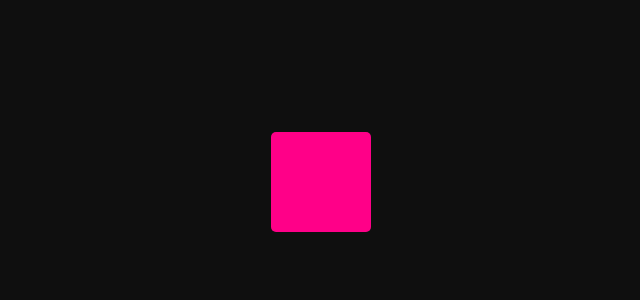
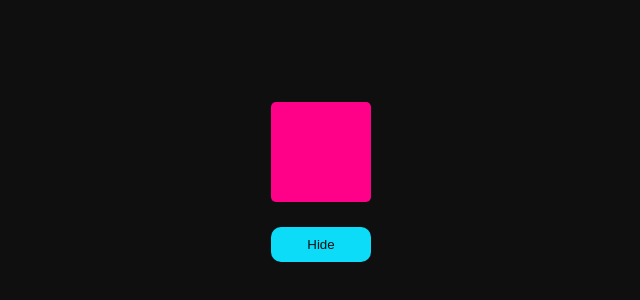
Before and after one commit to DefineXX/Motion_Experimental, a React (Vite) app: page / in a window 1280 px wide. Shown: the part 218-518 px from the top of the page, without its empty margins (319-959 px from the left). Built offline with nearby package versions, Linux system fonts and the light colour scheme.

Commit message:
Exit Animation

```diff
--- a/src/App.jsx
+++ b/src/App.jsx
@@ -1,10 +1,10 @@
-import Gesture from './components/Basic/Gesture';
+import Exit from './components/Basic/Exit';
 import './index.css';
 
 function App() {
   return (
     <div className="container">
-      <Gesture />
+      <Exit />
     </div>
   );
 }
--- /dev/null
+++ b/src/components/Basic/Exit.jsx
@@ -0,0 +1,33 @@
+import { AnimatePresence, motion } from 'motion/react';
+import { button } from '../../constants/Button';
+import { box } from '../../constants/Figure';
+import { useState } from 'react';
+
+const Exit = () => {
+  const [isVisible, setIsVisible] = useState(true);
+
+  return (
+    <div className="exit-container">
+      <AnimatePresence initial={false}>
+        {isVisible ? (
+          <motion.div
+            initial={{ opacity: 0, scale: 0 }}
+            animate={{ opacity: 1, scale: 1 }}
+            exit={{ opacity: 0, scale: 0 }}
+            style={box}
+            key="box"
+          />
+        ) : null}
+      </AnimatePresence>
+      <motion.button
+        onClick={() => setIsVisible(!isVisible)}
+        whileTap={{ y: 2 }}
+        style={button}
+      >
+        {isVisible ? 'Hide' : 'Show'}
+      </motion.button>
+    </div>
+  );
+};
+
+export default Exit;
--- /dev/null
+++ b/src/constants/Button.js
@@ -0,0 +1,10 @@
+export const button = {
+  backgroundColor: '#0cdcf7',
+  borderRadius: '10px',
+  padding: '10px 20px',
+  color: '#0f1115',
+  position: 'absolute',
+  bottom: 0,
+  left: 0,
+  right: 0,
+};
--- a/src/index.css
+++ b/src/index.css
@@ -4,7 +4,13 @@
 
 body {
   margin: 0;
-  background-color: #0F0F0F;
+  background-color: #0f0f0f;
+}
+
+button {
+  border: none;
+  outline: none;
+  cursor: pointer;
 }
 
 .container {
@@ -15,3 +21,12 @@ body {
   justify-content: center;
   align-items: center;
 }
+
+.exit-container {
+  width: 100px;
+  height: 160px;
+  display: flex;
+  flex-direction: column;
+  gap: 10px;
+  position: relative;
+}
```
